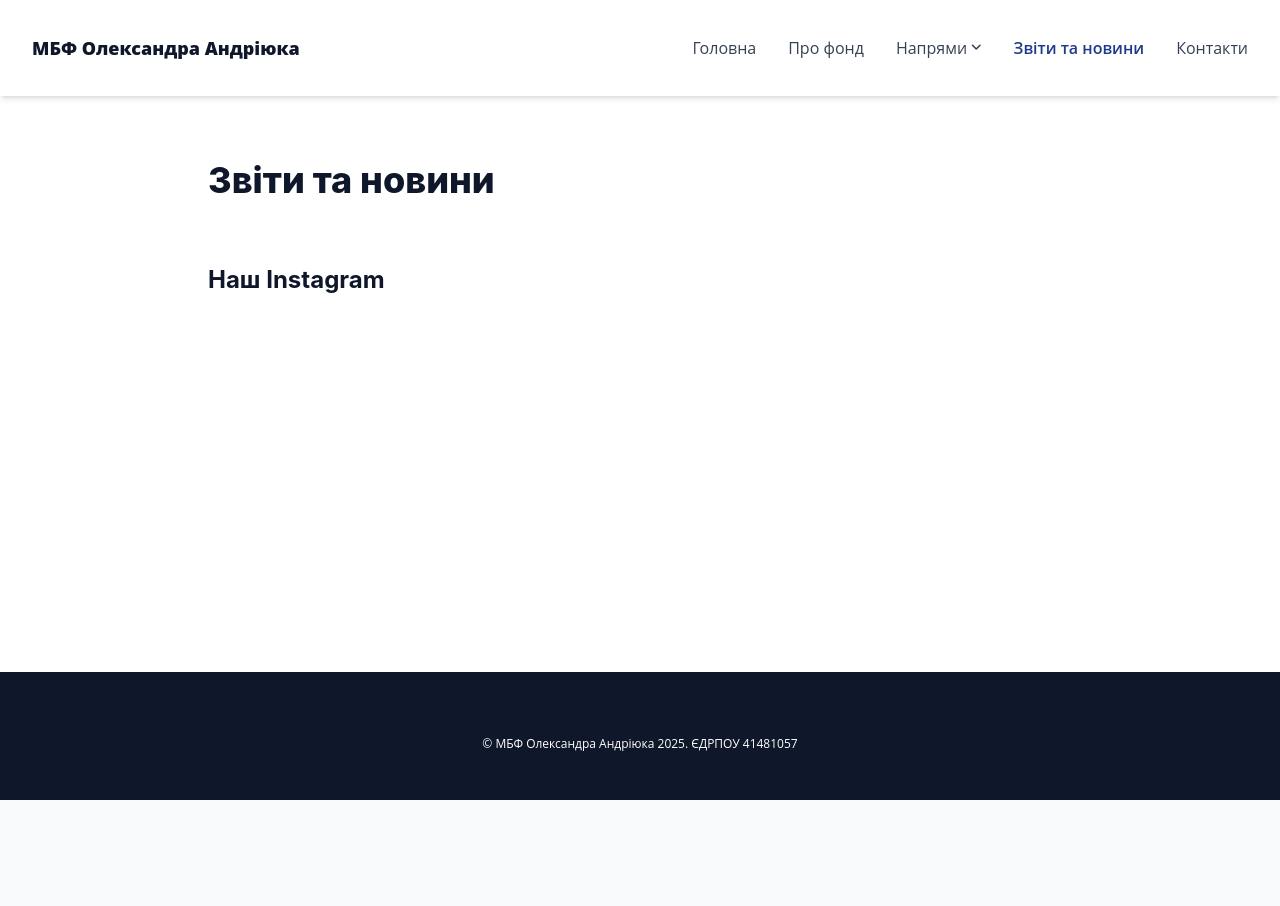
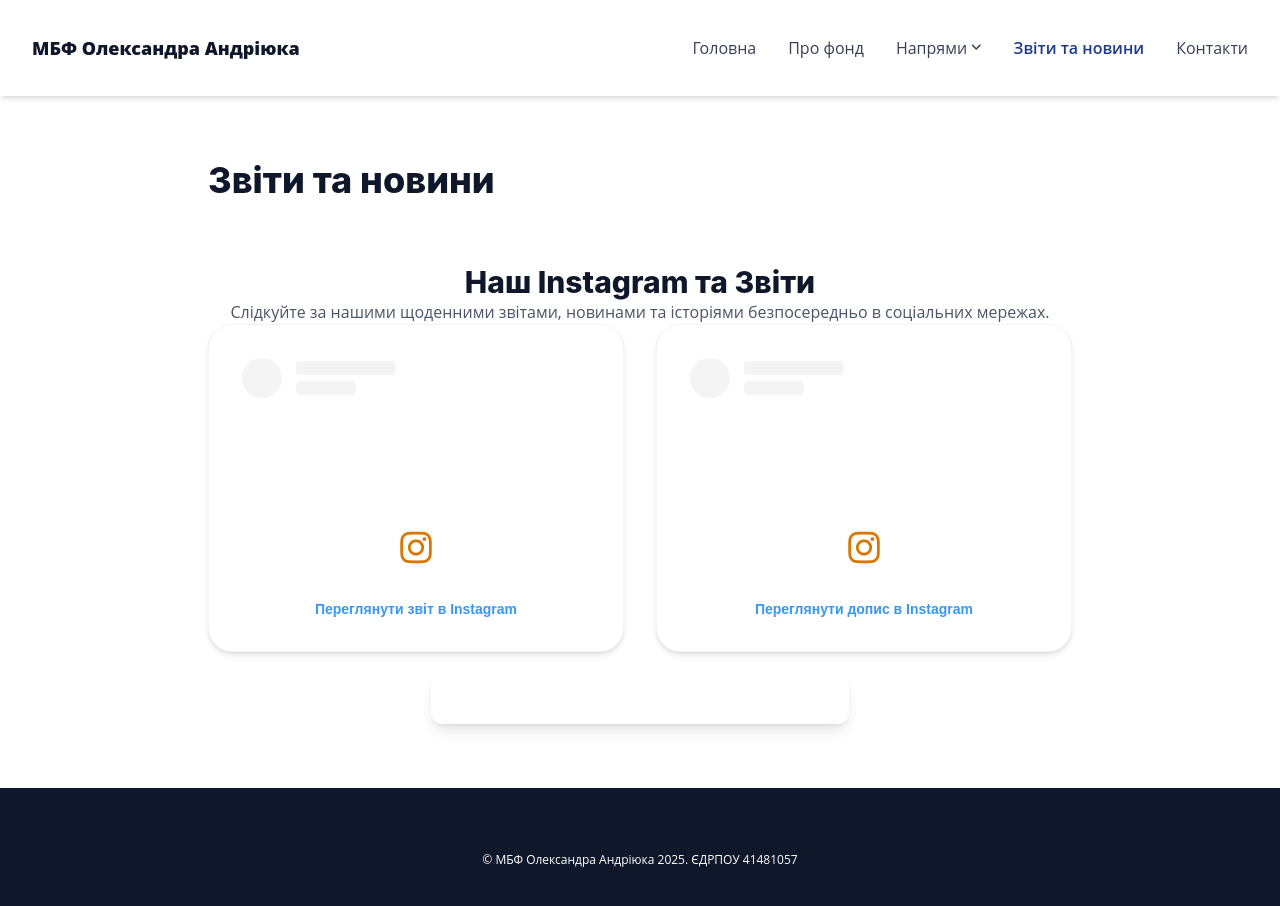
Before and after one commit to azurebitcoin/a, a website: page news-stories.html in a window 1280 px wide. Before the commit the page ends 800 px from the top, so only its background shows below. Drawn offline with Linux system fonts and the light colour scheme; a script that the page names is missing.

Commit message:
Replace Elfsight widget with official Instagram Native Embed (blockquote + embed.js) in news-stories.html

```diff
--- a/news-stories.html
+++ b/news-stories.html
@@ -48,11 +48,75 @@
             <h1 class="text-4xl font-extrabold text-brand-dark">Звіти та новини</h1>
 
             <!-- Instagram Feed Section -->
-            <section>
-                <h2 class="text-2xl font-bold text-brand-dark mb-6">Наш Instagram</h2>
-                <!-- Elfsight Instagram Feed | Untitled Instagram Feed -->
-                <script src="https://elfsightcdn.com/platform.js" async></script>
-                <div class="elfsight-app-91b4045c-d7a1-40b3-95da-f942a27124d2" data-elfsight-app-lazy></div>
+            <section class="space-y-8">
+                <div class="text-center sm:text-left">
+                    <h2 class="text-3xl font-extrabold text-brand-dark">Наш Instagram та Звіти</h2>
+                    <p class="text-gray-600 mt-2">Слідкуйте за нашими щоденними звітами, новинами та історіями безпосередньо в соціальних мережах.</p>
+                </div>
+
+                <!-- Native Instagram Post Embed Grid (Офіційне вбудовування) -->
+                <div class="grid grid-cols-1 md:grid-cols-2 gap-8 items-start justify-center">
+
+                    <!-- Embed 1 -->
+                    <div class="bg-white p-4 rounded-3xl border border-gray-100 shadow-md flex justify-center">
+                        <blockquote class="instagram-media" data-instgrm-permalink="https://www.instagram.com/p/DFWn_YpNHI5/" data-instgrm-version="14" class="w-full" style="background:#FFF; border:0; border-radius:12px; box-shadow:none; margin: 1px; max-width:540px; min-width:326px; padding:0; width:99.375%;">
+                            <div style="padding:16px;">
+                                <a href="https://www.instagram.com/p/DFWn_YpNHI5/" style="background:#FFFFFF; line-height:0; padding:0 0; text-align:center; text-decoration:none; width:100%;" target="_blank">
+                                    <div style="display: flex; flex-direction: row; align-items: center;">
+                                        <div style="background-color: #F4F4F4; border-radius: 50%; flex-grow: 0; height: 40px; margin-right: 14px; width: 40px;"></div>
+                                        <div style="display: flex; flex-direction: column; flex-grow: 1; justify-content: center;">
+                                            <div style="background-color: #F4F4F4; border-radius: 4px; flex-grow: 0; height: 14px; margin-bottom: 6px; width: 100px;"></div>
+                                            <div style="background-color: #F4F4F4; border-radius: 4px; flex-grow: 0; height: 14px; width: 60px;"></div>
+                                        </div>
+                                    </div>
+                                    <div style="padding: 19% 0;"></div>
+                                    <div style="display:block; height:50px; margin:0 auto 12px; width:50px;">
+                                        <i class="fa-brands fa-instagram text-4xl text-brand-gold"></i>
+                                    </div>
+                                    <div style="padding-top: 8px;">
+                                        <div style="color:#3897f0; font-family:Arial,sans-serif; font-size:14px; font-style:normal; font-weight:550; line-height:18px;">Переглянути звіт в Instagram</div>
+                                    </div>
+                                </a>
+                            </div>
+                        </blockquote>
+                    </div>
+
+                    <!-- Embed 2 -->
+                    <div class="bg-white p-4 rounded-3xl border border-gray-100 shadow-md flex justify-center">
+                        <blockquote class="instagram-media" data-instgrm-permalink="https://www.instagram.com/p/DFPqUqZtpI7/" data-instgrm-version="14" class="w-full" style="background:#FFF; border:0; border-radius:12px; box-shadow:none; margin: 1px; max-width:540px; min-width:326px; padding:0; width:99.375%;">
+                            <div style="padding:16px;">
+                                <a href="https://www.instagram.com/p/DFPqUqZtpI7/" style="background:#FFFFFF; line-height:0; padding:0 0; text-align:center; text-decoration:none; width:100%;" target="_blank">
+                                    <div style="display: flex; flex-direction: row; align-items: center;">
+                                        <div style="background-color: #F4F4F4; border-radius: 50%; flex-grow: 0; height: 40px; margin-right: 14px; width: 40px;"></div>
+                                        <div style="display: flex; flex-direction: column; flex-grow: 1; justify-content: center;">
+                                            <div style="background-color: #F4F4F4; border-radius: 4px; flex-grow: 0; height: 14px; margin-bottom: 6px; width: 100px;"></div>
+                                            <div style="background-color: #F4F4F4; border-radius: 4px; flex-grow: 0; height: 14px; width: 60px;"></div>
+                                        </div>
+                                    </div>
+                                    <div style="padding: 19% 0;"></div>
+                                    <div style="display:block; height:50px; margin:0 auto 12px; width:50px;">
+                                        <i class="fa-brands fa-instagram text-4xl text-brand-gold"></i>
+                                    </div>
+                                    <div style="padding-top: 8px;">
+                                        <div style="color:#3897f0; font-family:Arial,sans-serif; font-size:14px; font-style:normal; font-weight:550; line-height:18px;">Переглянути допис в Instagram</div>
+                                    </div>
+                                </a>
+                            </div>
+                        </blockquote>
+                    </div>
+
+                </div>
+
+                <!-- Instagram SDK Script -->
+                <script async src="https://www.instagram.com/embed.js"></script>
+
+                <!-- Call to Action to Profile -->
+                <div class="text-center pt-4">
+                    <a href="https://www.instagram.com/peremoga_fond__maybutnye/" target="_blank" class="inline-flex items-center space-x-2 bg-gradient-to-r from-purple-600 via-pink-600 to-amber-500 hover:from-purple-700 hover:to-amber-600 text-white font-bold px-8 py-4 rounded-xl shadow-lg transition transform hover:-translate-y-0.5">
+                        <i class="fa-brands fa-instagram text-xl"></i>
+                        <span>Перейти до нашого Instagram-профілю</span>
+                    </a>
+                </div>
             </section>
 
         </div>
```
